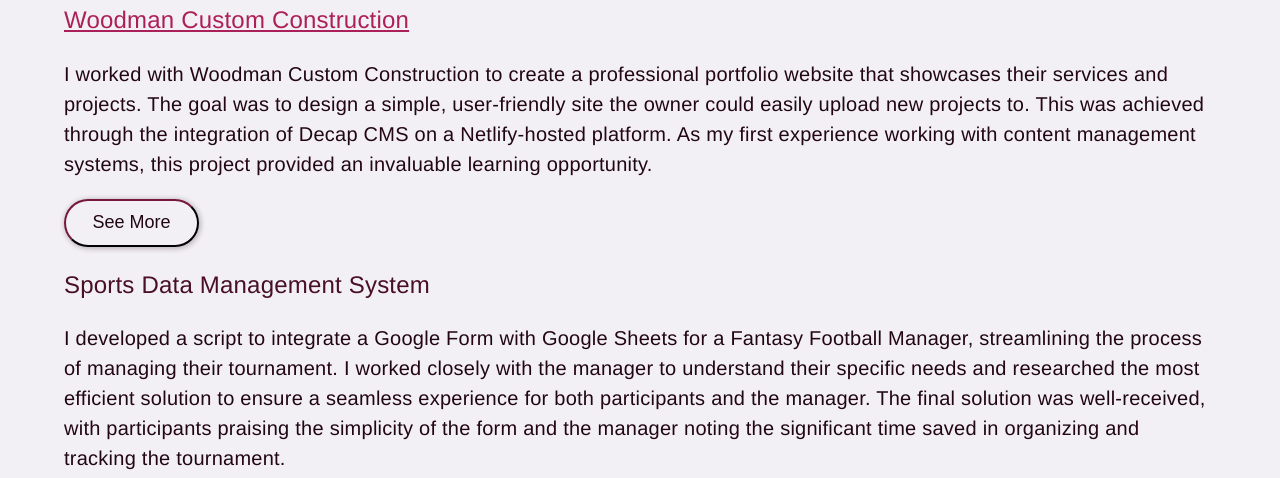
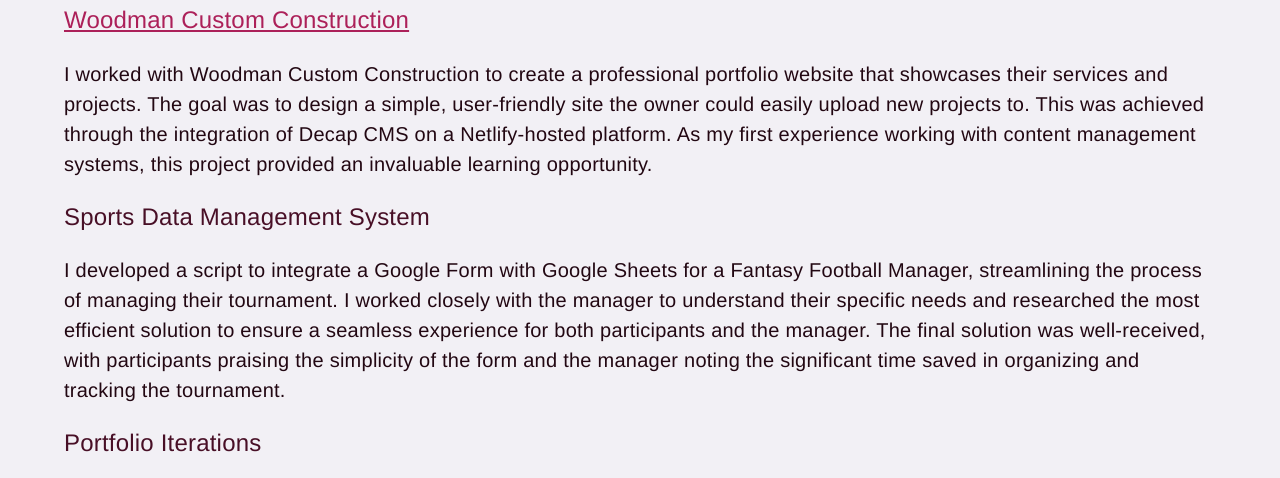
Before and after one commit to nathanjtaylor/Nathan-Portfolio, an Eleventy site: page projects.md in a window 1280 px wide. Shown: the part 322-800 px from the top of the page. Built offline with nearby package versions, Linux system fonts and the light colour scheme; Eleventy itself is replaced by a stand-in of ours; files that its build step writes are made by us from their sources.

Commit message:
temp button removal

```diff
--- a/projects.md
+++ b/projects.md
@@ -8,7 +8,7 @@
 ### <a href="https://woodmancustomconstruction.com/">Woodman Custom Construction</a>
 I worked with Woodman Custom Construction to create a professional portfolio website that showcases their services and projects. The goal was to design a simple, user-friendly site the owner could easily upload new projects to. This was achieved through the integration of Decap CMS on a Netlify-hosted platform. As my first experience working with content management systems, this project provided an invaluable learning opportunity.
 
-<button onclick="window.location.href='/projects/wcc/';">See More</button>
+<!--<button onclick="window.location.href='/projects/wcc/';">See More</button>-->
 
 ### Sports Data Management System
 I developed a script to integrate a Google Form with Google Sheets for a Fantasy Football Manager, streamlining the process of managing their tournament. I worked closely with the manager to understand their specific needs and researched the most efficient solution to ensure a seamless experience for both participants and the manager. The final solution was well-received, with participants praising the simplicity of the form and the manager noting the significant time saved in organizing and tracking the tournament.
```
